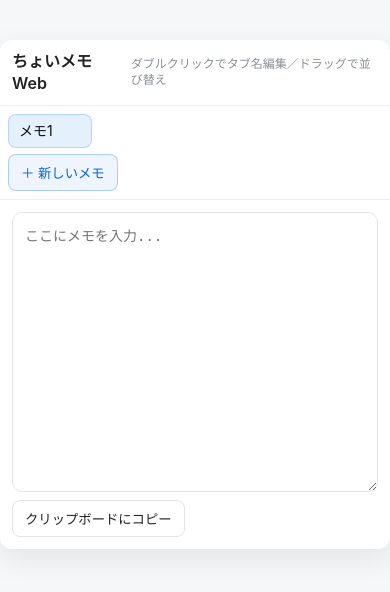
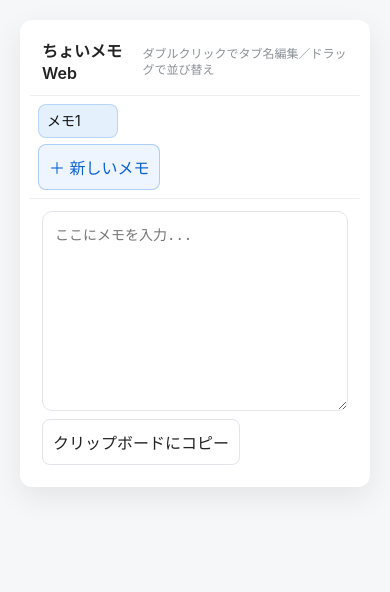
Before and after one commit to onigiri883/memo-app, a plain HTML site: page index.html in a window 390 px wide. Drawn offline with Linux system fonts and the light colour scheme.

Commit message:
Optimize for mobile view

```diff
--- a/index.html
+++ b/index.html
@@ -149,6 +149,23 @@
   .tab.drag-over {
     outline: 2px dashed rgba(47,128,237,.6);
     outline-offset: 2px;
+  }
+
+  @media (max-width: 600px) {
+    .app {
+      margin: 20px;
+      padding: 10px;
+    }
+    .tab {
+      padding: 0 8px;
+    }
+    .btn {
+      padding: 10px;
+      font-size: 16px;
+    }
+    .editor {
+      min-height: 200px;
+    }
   }
 </style>
 </head>
```
